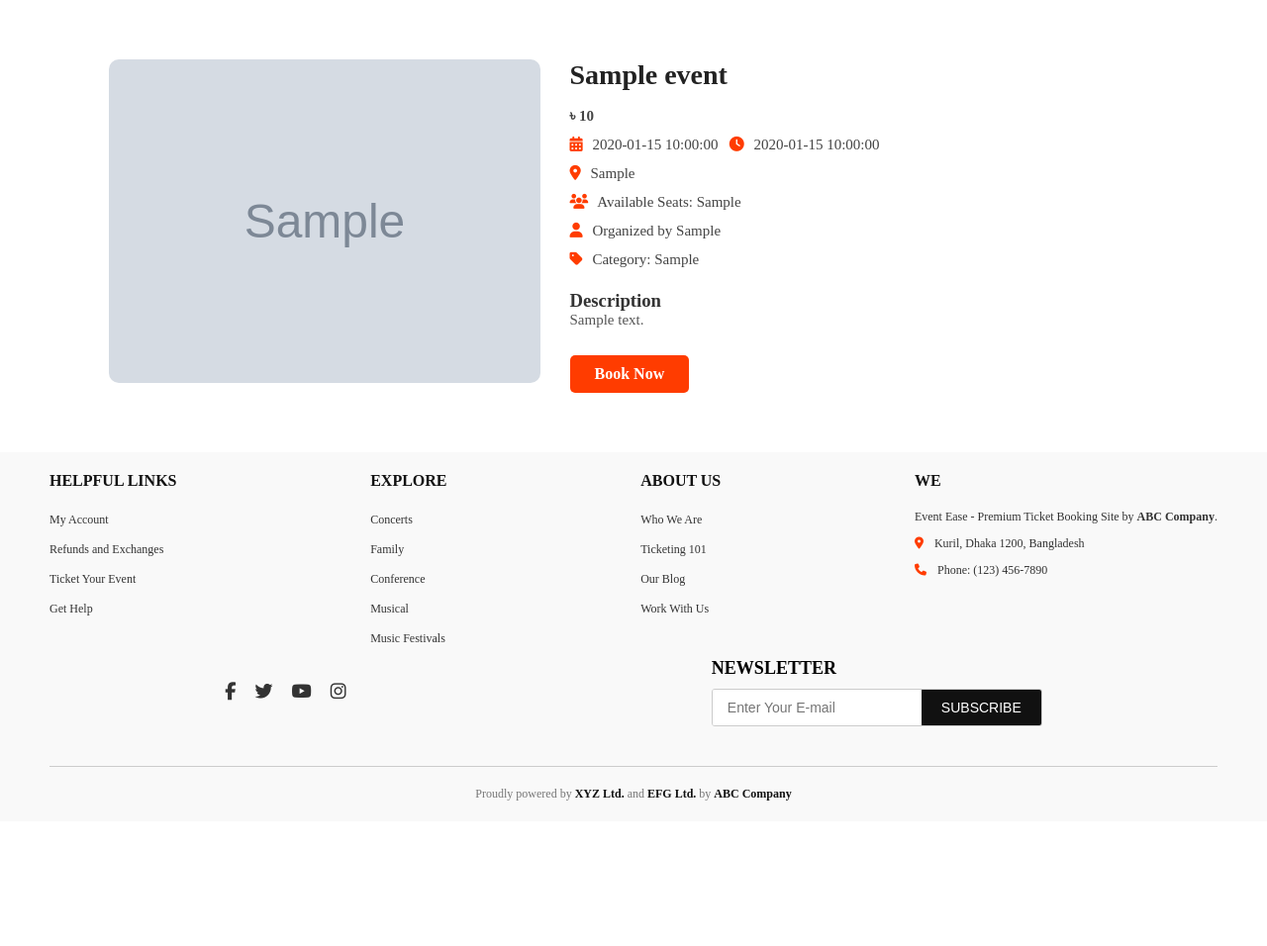
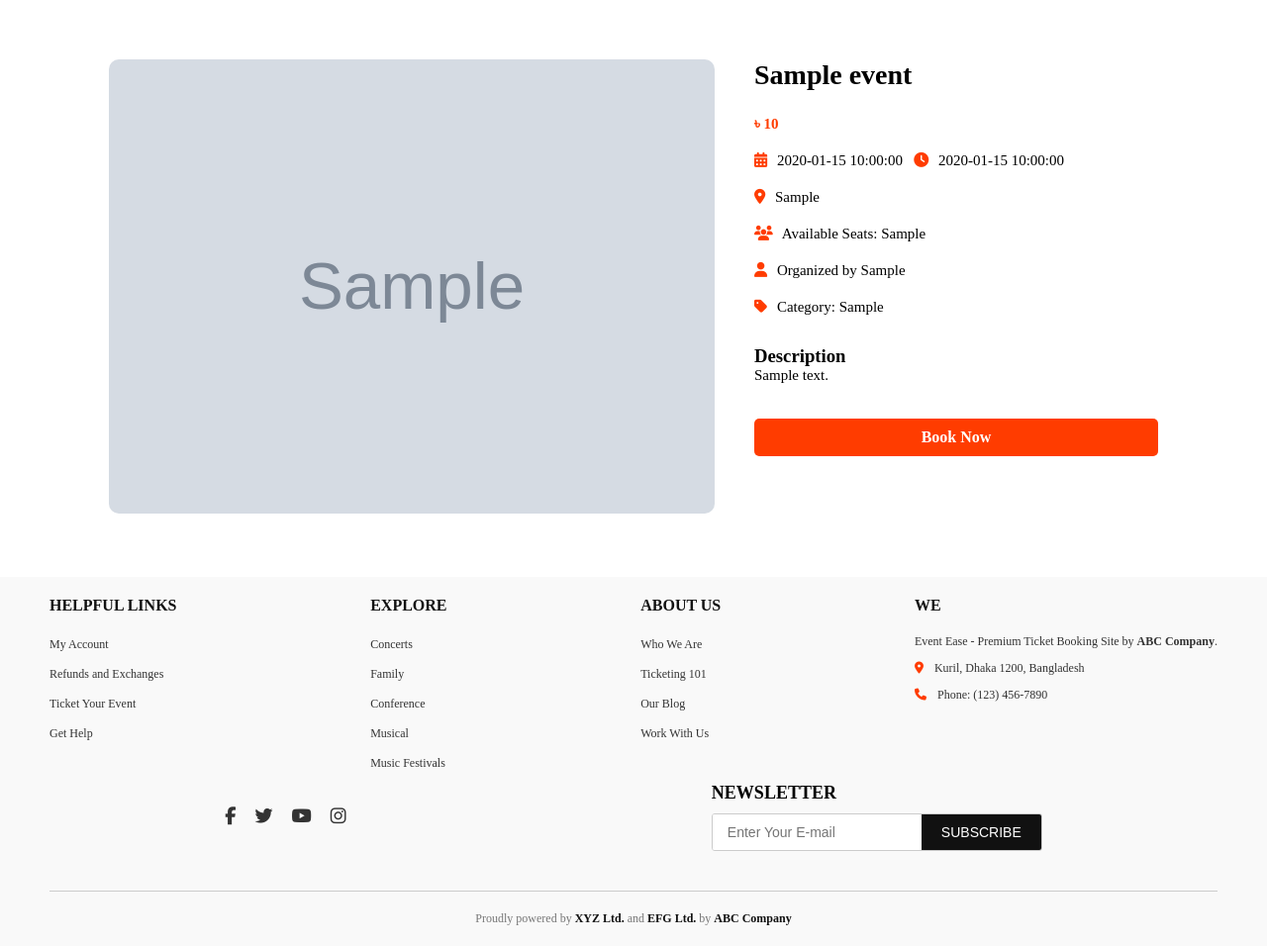
Before and after one commit to ahasan-ullah/Event-Ease, a PHP site: page /views/event_details_page.php?id=1 in a window 1280 px wide. Shown: the part 81-1037 px from the top of the page at 99% size. Before the commit the page ends 890 px from the top, so only its background shows below. Run offline with PHP 8.4, Linux system fonts and the light colour scheme; tables that the repository leaves empty or names only in its code hold one stand-in row (values such as "Sample post"); grey boxes marked "Sample" are stand-in pictures; some libraries are stand-ins or nearby versions.

Commit message:
event details fully designed

```diff
--- a/public/styles/event_details.css
+++ b/public/styles/event_details.css
@@ -10,27 +10,24 @@
 }
 .event-content{
   display: flex;
-  flex-wrap: wrap;
-  gap: 30px;
+  gap: 40px;
 }
 .event-image{
-  flex: 1 1 40%;
+  width: 60%;
 }
 .event-image img{
   width: 100%;
-  height: auto;
   border-radius: 10px;
   object-fit: cover;
 }
 .event-info{
-  flex: 1 1 55%;
+  width: 40%;
   display: flex;
   flex-direction: column;
-  gap: 12px;
+  gap: 20px;
 }
 .event-info h1{
   font-size: 28px;
-  color: #222;
   margin-bottom: 5px;
 }
 .price{
@@ -40,7 +37,6 @@
 }
 .event-info p{
   font-size: 15px;
-  color: #444;
 }
 .event-info i{
   color: #ff3c00;
@@ -48,13 +44,8 @@
 }
 .event-description h3{
   margin-top: 10px;
-  color: #333;
 }
-
-.event-description p{
-  color: #555;
-}
-.btn-primary {
+.book-btn{
   background-color: #ff3c00;
   color: #fff;
   text-decoration: none;
@@ -62,11 +53,8 @@
   border-radius: 5px;
   font-weight: bold;
   margin-top: 15px;
-  transition: 0.3s ease;
-  width: fit-content;
-}
-.btn-primary:hover{
-  background-color: #e63700;
+  width: 100%;
+  text-align: center;
 }
 /* rsponsive */
 @media (max-width: 768px) {
--- a/views/event_details_page.php
+++ b/views/event_details_page.php
@@ -2,42 +2,41 @@
 include '../controllers/user_controller.php';
 $eventId = $_GET['id'];
 $event = eventById($eventId);
-$imagePath = str_replace('../', '/event-ease/', $event['image']);
 ?>
 <!DOCTYPE html>
 <html lang="en">
 <head>
   <meta charset="UTF-8">
   <meta name="viewport" content="width=device-width, initial-scale=1.0" />
-  <title><?php echo $event['title'] ?> | Event Details</title>
+  <title><?php echo htmlspecialchars($event['title']) ?> | Event Details</title>
   <link rel="stylesheet" href="../public/styles/navbar.css">
   <link rel="stylesheet" href="../public/styles/event_details.css">
   <link rel="stylesheet" href="../public/styles/footer.css">
   <script src="https://kit.fontawesome.com/8f7b27f9d3.js" crossorigin="anonymous"></script>
 </head>
 <body>
-  <?php include '../views/layouts/navbar.php' ?>
+  <?php include '../views/layouts/navbar.php'; ?>
   <div class="event-details-container">
     <div class="event-content">
       <div class="event-image">
-        <img src="<?= $imagePath ?>" alt="<?= htmlspecialchars($event['title']) ?>">
+        <img src="<?php echo $event['image'] ?>" alt="<?php echo $event['title']; ?>">
       </div>
       <div class="event-info">
-        <h1><?= htmlspecialchars($event['title']) ?></h1>
-        <p class="price">৳ <?= $event['price'] ?></p>
-        <p><i class="fa fa-calendar"></i> <?= $event['date'] ?> &nbsp; <i class="fa fa-clock"></i> <?= $event['time'] ?></p>
-        <p><i class="fa fa-map-marker-alt"></i> <?= htmlspecialchars($event['location']) ?></p>
-        <p><i class="fa fa-users"></i> Available Seats: <?= $event['available_seats'] ?></p>
-        <p><i class="fa fa-user"></i> Organized by <?= htmlspecialchars($event['organizer']) ?></p>
-        <p><i class="fa fa-tag"></i> Category: <?= htmlspecialchars($event['category']) ?></p>
+        <h1><?php echo $event['title']; ?></h1>
+        <p class="price">৳ <?php echo $event['price']; ?></p>
+        <p><i class="fa fa-calendar"></i> <?php echo $event['date']; ?> &nbsp; <i class="fa fa-clock"></i> <?php echo $event['time']; ?></p>
+        <p><i class="fa fa-map-marker-alt"></i> <?php echo$event['location']; ?></p>
+        <p><i class="fa fa-users"></i> Available Seats: <?php echo $event['available_seats']; ?></p>
+        <p><i class="fa fa-user"></i> Organized by <?php echo $event['organizer']; ?></p>
+        <p><i class="fa fa-tag"></i> Category: <?php echo $event['category']; ?></p>
         <div class="event-description">
           <h3>Description</h3>
-          <p><?= nl2br(htmlspecialchars($event['description'])) ?></p>
+          <p><?php echo $event['description']; ?></p>
         </div>
-        <a href="book_event.php?id=<?= $event['id'] ?>" class="btn-primary">Book Now</a>
+        <a href="book_event.php?id=<?php echo $event['id']; ?>" class="book-btn">Book Now</a>
       </div>
     </div>
   </div>
-  <?php include '../views/layouts/footer.php'?>
+  <?php include '../views/layouts/footer.php'; ?>
 </body>
 </html>
```
